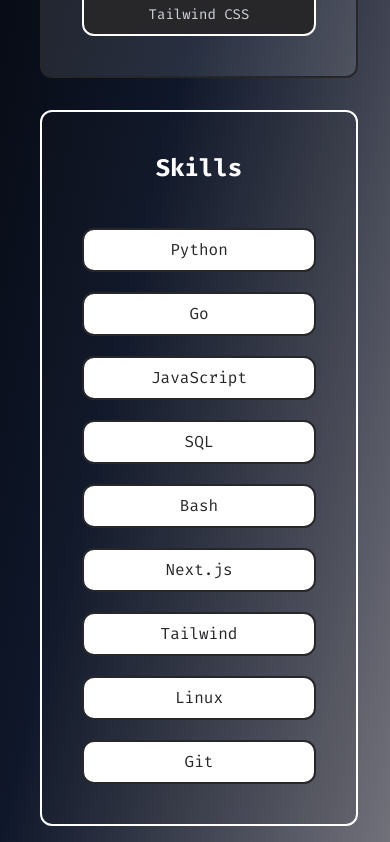
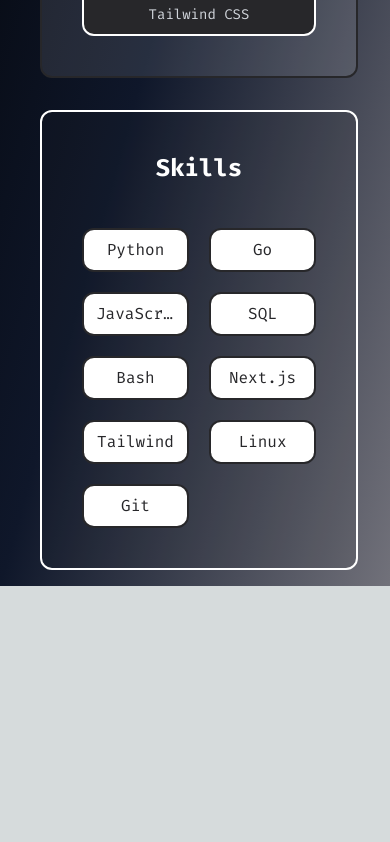
Before and after one commit to esslam-ashour/personal-website, a Next.js app: page / in a window 390 px wide. Shown: the part 818-1660 px from the top of the page. After the commit the page ends 1404 px from the top, so only its background shows below. Built offline with nearby package versions, Linux system fonts and the light colour scheme.

Commit message:
changed default col for skills to 2, updated resume

```diff
--- a/app/page.js
+++ b/app/page.js
@@ -45,7 +45,7 @@
             </div>
             <div className="border-2 border-white bg-opacity-10 flex flex-col bg-zinc-800 text-white px-10 py-10 mr-8 mt-4 mb-4 rounded-xl">
               <h3 className="font-bold text-2xl md:text-3xl lg:text-4xl pb-3 text-center">Skills</h3>
-              <div className="grid grid-cols-1 md:grid-cols-2 lg:grid-cols-4 gap-5 mt-8">
+              <div className="grid grid-cols-2 md:grid-cols-3 lg:grid-cols-4 gap-5 mt-8">
                 <p className="border-2 border-zinc-800 bg-white text-zinc-800 rounded-xl py-2 px-3 text-center truncate">Python</p>
                 <p className="border-2 border-zinc-800 bg-white text-zinc-800 rounded-xl py-2 px-3 text-center truncate">Go</p>
                 <p className="border-2 border-zinc-800 bg-white text-zinc-800 rounded-xl py-2 px-3 text-center truncate">JavaScript</p>
```
Also changed, not shown: 1 other file (tests, documents, lock files or other folders).
